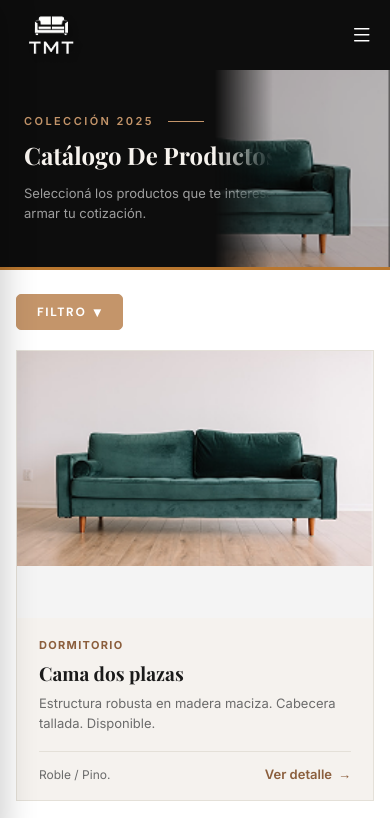
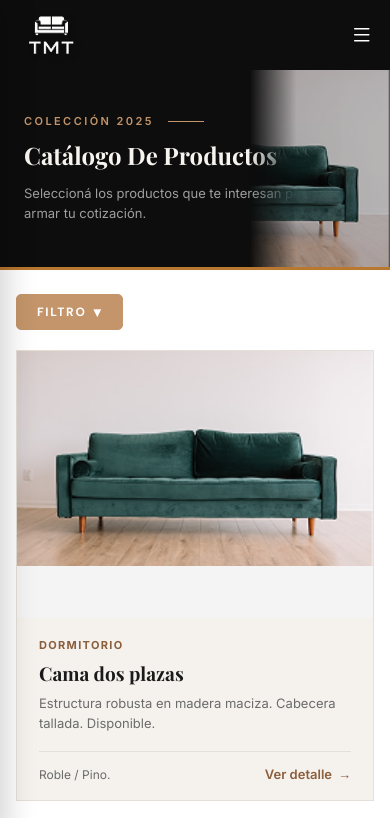
Before and after one commit to Gumm1014/Grupo-Echo-TMT, a React (Vite) app: page /catalogo in a window 390 px wide. Shown: the top 818 px of the page. Built offline with nearby package versions, Linux system fonts and the light colour scheme; a web font is replaced by a local one.

Commit message:
se corregieron algunos detalles de catalogo

```diff
--- a/src/components/catalogo/CatalogHeader.css
+++ b/src/components/catalogo/CatalogHeader.css
@@ -1,9 +1,21 @@
+
 .catalog-header {
   position: relative;
-  background: #0d0d0d;
   overflow: hidden;
   border-bottom: 3px solid var(--color-accent);
   height: 220px;
+  background:
+    linear-gradient(
+      to right,
+      #0d0d0d 0%,
+      #0d0d0d9d 0%,
+      rgba(13,13,13,0.6) 60%,
+      transparent 100%
+
+
+    ),
+    url('/prod 4.png') right center / 50% no-repeat,
+    #0d0d0d;
 }
 
 .catalog-header__image-wrap {
@@ -105,12 +117,25 @@
   margin: 0;
   max-width: 300px;
 }
+.catalog-header__image {
+  display: none;
+}
 
 @media (max-width: 768px) {
-  .catalog-header {
+ .catalog-header {
     height: 200px;
+    background: #0d0d0d;
   }
 
+  .catalog-header__image {
+    display: block;
+    position: absolute;
+    right: 0;
+    top: 0;
+    width: 80%;
+    height: 100%;
+    object-fit: cover;
+  }
   .catalog-header__content {
     padding: 0 0 0 24px;
   }
```
